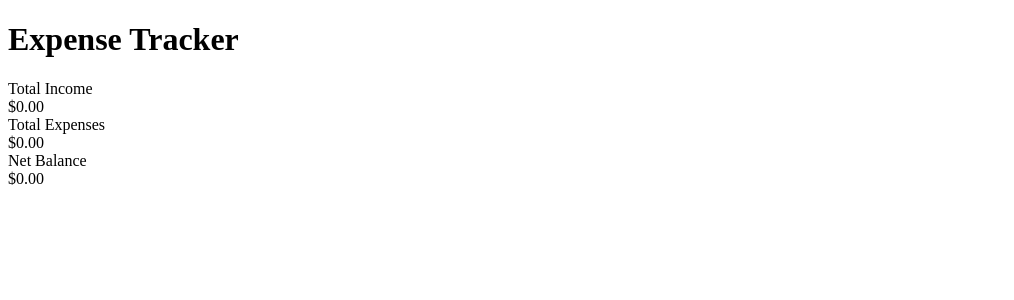
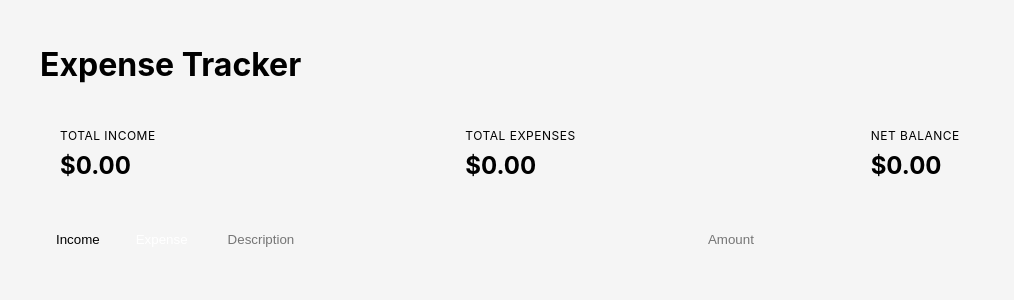
Before and after one commit to nyuykongmoalvin848-oss/EXPENSE-TRACKER1, a React (Vite) app: page / in a window 1280 px wide. Shown: the top 300 px of the page, without its empty margins (0-1014 px from the left). Built offline with nearby package versions, Linux system fonts and the light colour scheme.

Commit message:
feat: Adding transaction form

```diff
--- a/src/App.css
+++ b/src/App.css
@@ -1 +1,86 @@
-/* Global application styling entries */
+body {
+  margin: 0;
+  background: #f5f5f5;
+  font-family: -apple-system, BlinkMacSystemFont, 'Segoe UI', sans-serif;
+}
+
+.wrap {
+  padding: 24px;
+  max-width: 1200px;
+  margin: 0 auto;
+}
+
+.title {
+  margin-bottom: 24px;
+}
+
+.cards {
+  display: grid;
+  grid-template-columns: repeat(auto-fit, minmax(220px, 1fr));
+  gap: 16px;
+  margin-bottom: 24px;
+}
+
+.card {
+  background: var(--card-bg);
+  border: 1px solid var(--border);
+  border-radius: 8px;
+  padding: 20px;
+  box-shadow: 0 2px 8px var(--shadow);
+}
+
+.label {
+  font-size: 12px;
+  color: var(--text-secondary);
+  text-transform: uppercase;
+  letter-spacing: 0.5px;
+  margin-bottom: 8px;
+}
+
+.amount {
+  font-size: 24px;
+  font-weight: 700;
+}
+
+.form {
+  display: flex;
+  gap: 12px;
+  margin-bottom: 24px;
+  flex-wrap: wrap;
+}
+
+.form-type {
+  display: flex;
+  gap: 4px;
+}
+
+.form-type button {
+  padding: 8px 16px;
+  border: 1px solid var(--border);
+  background: var(--bg-secondary);
+  cursor: pointer;
+}
+
+.form-type button.active {
+  background: var(--accent);
+  color: #fff;
+}
+
+.form input {
+  padding: 8px 12px;
+  border: 1px solid var(--border);
+  border-radius: 6px;
+  background: var(--bg-primary);
+  color: var(--text-primary);
+  flex: 1;
+  min-width: 150px;
+}
+
+.submit {
+  padding: 8px 20px;
+  background: var(--accent);
+  color: #fff;
+  border: none;
+  border-radius: 6px;
+  cursor: pointer;
+}
--- a/src/App.jsx
+++ b/src/App.jsx
@@ -1,13 +1,20 @@
+import { useState } from 'react'
 import StatCards from './components/Dashboard/StatCards'
+import TransactionForm from './components/transactions/TransactionForm'
 import './App.css'
 
-const transactions = []
+function App () {
+  const [transactions, setTransactions] = useState([])
 
-function App () {
+  const handleAdd = (transaction) => {
+    setTransactions([...transactions, { ...transaction, id: Date.now() }])
+  }
+
   return (
     <div className='wrap'>
       <h1 className='title'>Expense Tracker</h1>
       <StatCards transactions={transactions} />
+      <TransactionForm onSubmit={handleAdd} />
     </div>
   )
 }
--- /dev/null
+++ b/src/components/transactions/TransactionForm.jsx
@@ -0,0 +1,63 @@
+import { useState } from 'react'
+
+function TransactionForm({ onSubmit }) {
+  const [description, setDescription] = useState('')
+  const [amount, setAmount] = useState('')
+  const [type, setType] = useState('expense')
+
+  const handleSubmit = (e) => {
+    e.preventDefault()
+    if (!description || !amount) return
+
+    onSubmit({
+      description,
+      amount: parseFloat(amount),
+      type,
+      date: new Date().toISOString().split('T')[0],
+    })
+
+    setDescription('')
+    setAmount('')
+  }
+
+  return (
+    <form className="form" onSubmit={handleSubmit}>
+      <div className="form-type">
+        <button
+          type="button"
+          className={type === 'income' ? 'active' : ''}
+          onClick={() => setType('income')}
+        >
+          Income
+        </button>
+        <button
+          type="button"
+          className={type === 'expense' ? 'active' : ''}
+          onClick={() => setType('expense')}
+        >
+          Expense
+        </button>
+      </div>
+
+      <input
+        type="text"
+        placeholder="Description"
+        value={description}
+        onChange={(e) => setDescription(e.target.value)}
+      />
+
+      <input
+        type="number"
+        placeholder="Amount"
+        value={amount}
+        onChange={(e) => setAmount(e.target.value)}
+      />
+
+      <button type="submit" className="submit">
+        Add
+      </button>
+    </form>
+  )
+}
+
+export default TransactionForm
--- a/src/main.jsx
+++ b/src/main.jsx
@@ -1,7 +1,7 @@
 import React from 'react'
 import ReactDOM from 'react-dom/client'
 import App from './App'
-import './index.css'
+import './App.css'
 
 ReactDOM.createRoot(document.getElementById('root')).render(
   <React.StrictMode>
```
